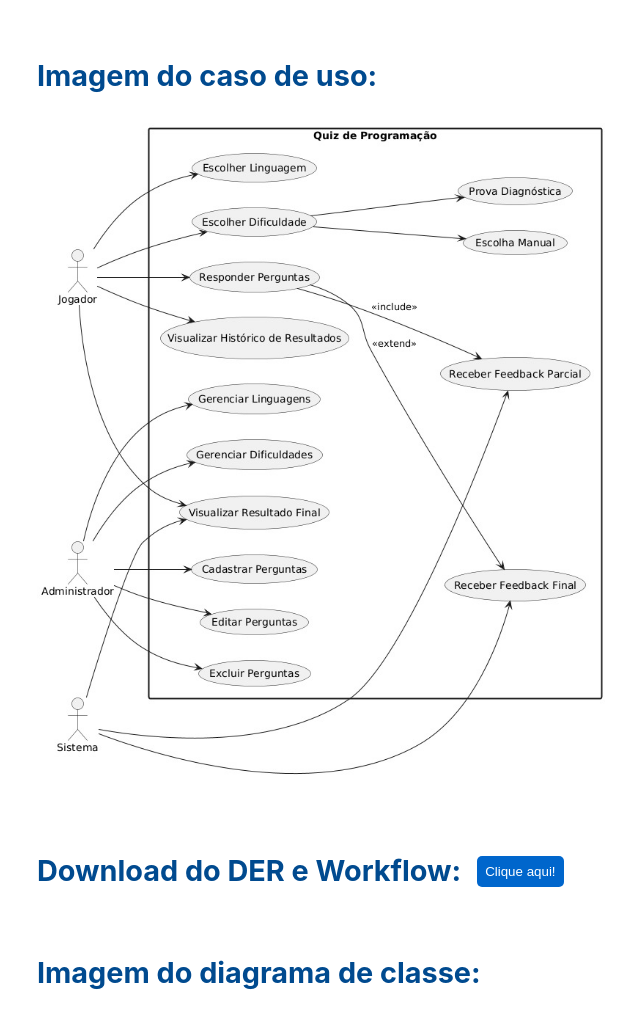
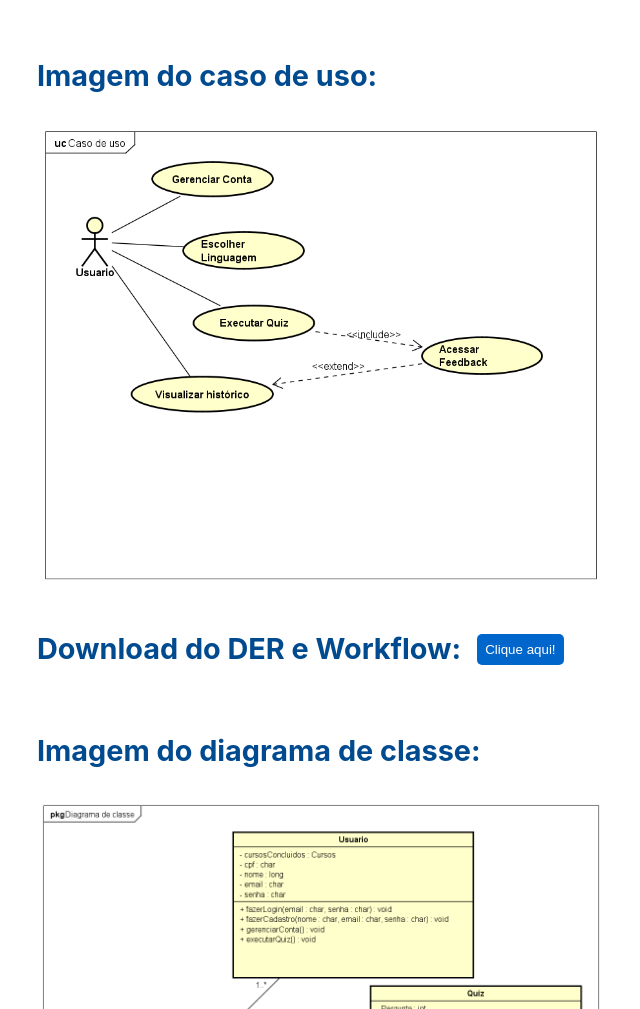
Before and after one commit to alanjrnz/portifolio-projectExtensao, a plain HTML site: page index.html in a window 1280 px wide. Shown: the part 3841-4850 px from the top of the page, without its empty margins (35-675 px from the left). Drawn offline with Linux system fonts and the light colour scheme.

Commit message:
Alterando tela diagrama de caso de uso

```diff
--- a/index.html
+++ b/index.html
@@ -172,7 +172,7 @@
 
                     <div>
                         <h3>Imagem do caso de uso:</h3>
-                        <img class="casoUso" src="DiagramaCasoUso.jpg" alt="">
+                        <img class="casoUso" src="DiagramaCasoUso.png" alt="">
                     </div>
 
                     <div class="flex">
```
Also changed, not shown: DiagramaCasoUso.jpg (deleted), DiagramaCasoUso.png (added).
